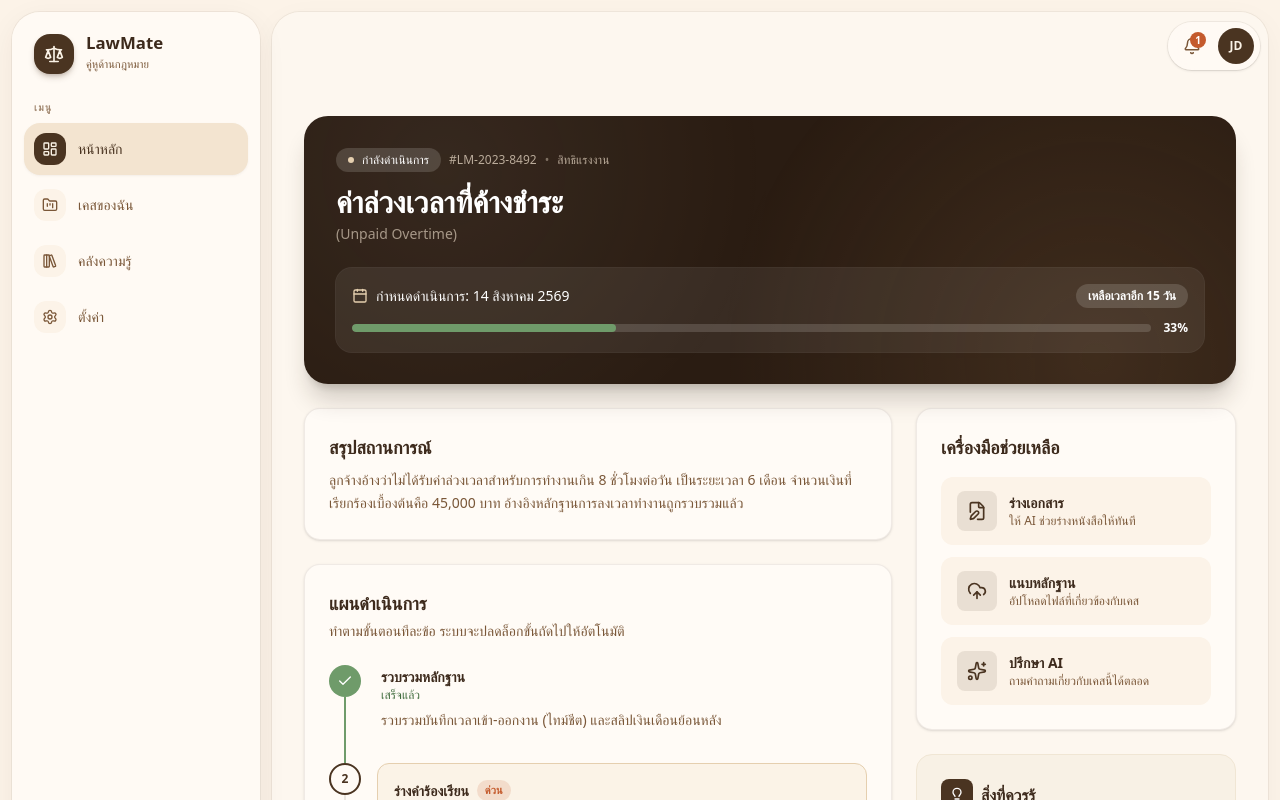
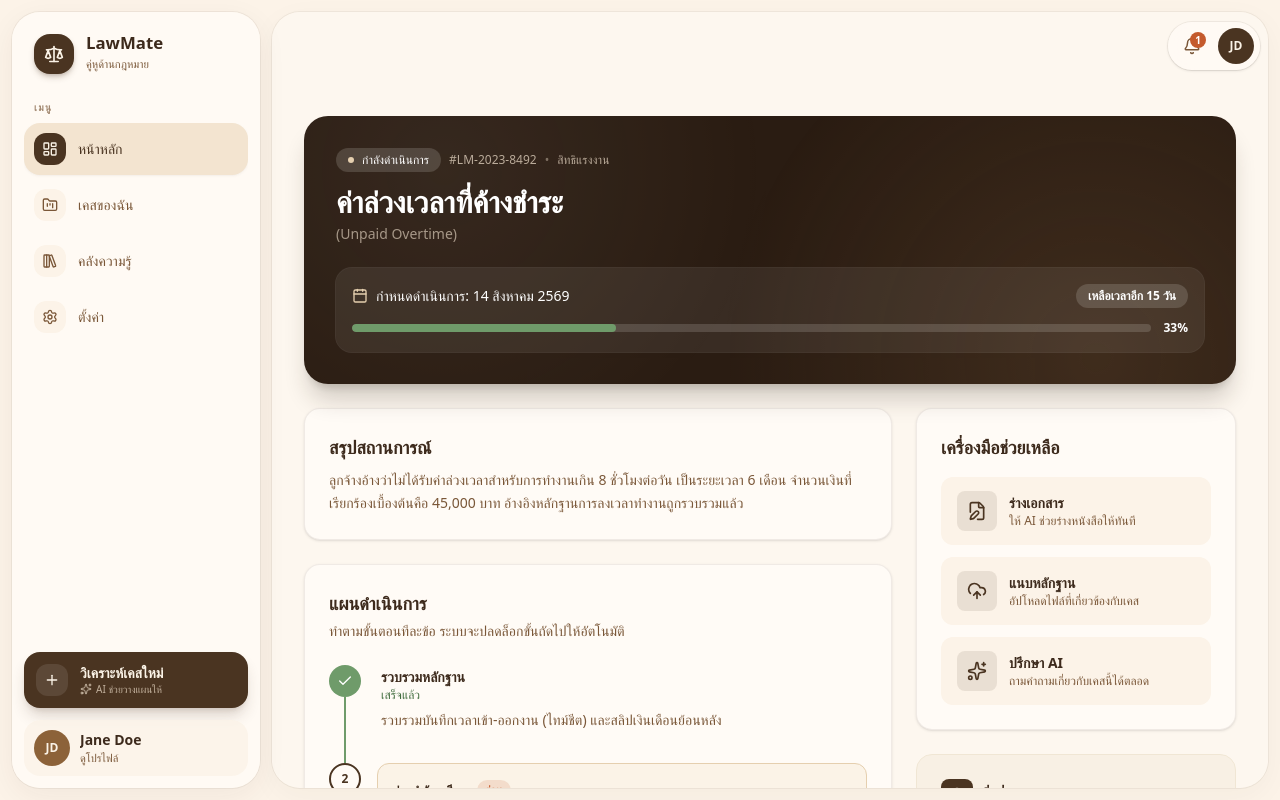
Before and after one commit to PEPSEALSEA/LawMate, a React (Vite) app in the folder web/: page /app in a window 1280 px wide. Shown: the top 800 px of the page. Built offline with nearby package versions, Linux system fonts and the light colour scheme.

Commit message:
Keep the desktop sidebar fixed while content scrolls
Pin the app shell to the viewport height so only the main panel
scrolls on long pages like the home dashboard, instead of dragging
the left nav down with the page.

```diff
--- a/web/src/layouts/AppShell.tsx
+++ b/web/src/layouts/AppShell.tsx
@@ -8,12 +8,12 @@ export function AppShell() {
   const location = useLocation()
 
   return (
-    <div className="min-h-svh bg-surface lg:p-3">
-      <div className="flex min-h-svh lg:min-h-[calc(100svh-1.5rem)] lg:gap-3">
+    <div className="h-svh overflow-hidden bg-surface lg:p-3">
+      <div className="flex h-full lg:gap-3">
         <Sidebar />
-        <div className="flex min-w-0 flex-1 flex-col overflow-hidden lg:rounded-[1.75rem] lg:bg-panel/55 lg:shadow-[0_8px_30px_rgba(61,42,28,0.04)] lg:ring-1 lg:ring-ink/6">
+        <div className="flex min-h-0 min-w-0 flex-1 flex-col overflow-hidden lg:rounded-[1.75rem] lg:bg-panel/55 lg:shadow-[0_8px_30px_rgba(61,42,28,0.04)] lg:ring-1 lg:ring-ink/6">
           <Topbar />
-          <main className="flex-1 overflow-y-auto pb-20 lg:pb-4">
+          <main className="min-h-0 flex-1 overflow-y-auto pb-20 lg:pb-4">
             <AnimatePresence mode="wait">
               <motion.div
                 key={location.pathname}
--- a/web/src/layouts/Sidebar.tsx
+++ b/web/src/layouts/Sidebar.tsx
@@ -19,8 +19,8 @@ export function Sidebar() {
   const { profile } = useProfile()
 
   return (
-    <aside className="hidden w-[15.5rem] shrink-0 flex-col rounded-[1.75rem] bg-panel/90 p-3 shadow-[0_8px_30px_rgba(61,42,28,0.06)] ring-1 ring-ink/6 backdrop-blur-md lg:flex">
-      <Link to={routes.app} className="mb-4 flex items-center gap-3 rounded-2xl px-2.5 py-2.5 transition-colors hover:bg-brand-50/80">
+    <aside className="hidden h-full w-[15.5rem] shrink-0 flex-col overflow-hidden rounded-[1.75rem] bg-panel/90 p-3 shadow-[0_8px_30px_rgba(61,42,28,0.06)] ring-1 ring-ink/6 backdrop-blur-md lg:flex">
+      <Link to={routes.app} className="mb-4 flex shrink-0 items-center gap-3 rounded-2xl px-2.5 py-2.5 transition-colors hover:bg-brand-50/80">
         <span className="flex size-10 items-center justify-center rounded-2xl bg-brand-700 text-brand-50 shadow-md shadow-brand-700/25">
           <Scale className="size-5" aria-hidden />
         </span>
@@ -30,11 +30,11 @@ export function Sidebar() {
         </div>
       </Link>
 
-      <div className="mb-2 px-2.5">
+      <div className="mb-2 shrink-0 px-2.5">
         <p className="text-[10px] font-semibold tracking-[0.14em] text-muted/70 uppercase">เมนู</p>
       </div>
 
-      <nav className="flex-1 space-y-1">
+      <nav className="min-h-0 flex-1 space-y-1 overflow-y-auto">
         {sidebarNavItems.map((item) => (
           <NavLink key={item.to} to={item.to} end={item.end} className="relative block">
             {({ isActive }) => (
@@ -66,7 +66,7 @@ export function Sidebar() {
         ))}
       </nav>
 
-      <div className="mt-3 space-y-3">
+      <div className="mt-3 shrink-0 space-y-3">
         <motion.div whileHover={{ scale: 1.015 }} whileTap={{ scale: 0.985 }}>
           <NavLink
             to={routes.newCase}
```
